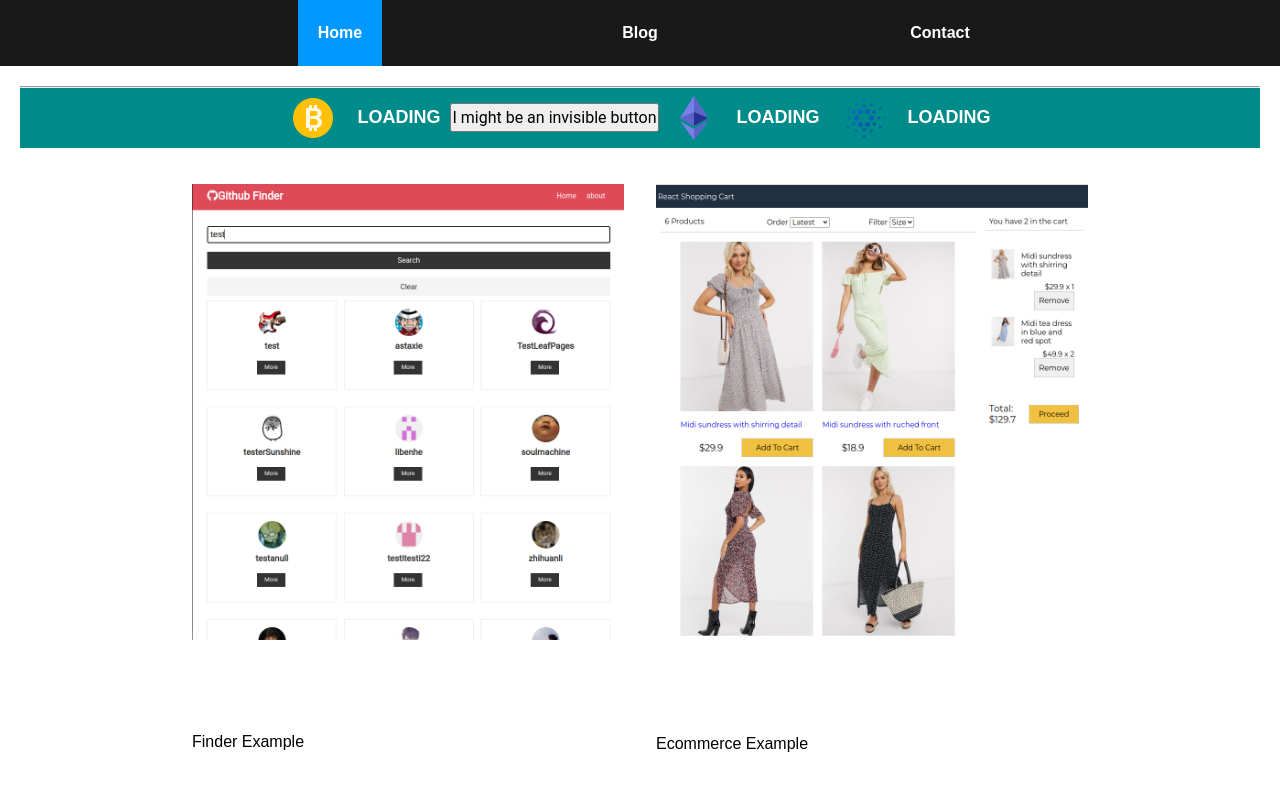
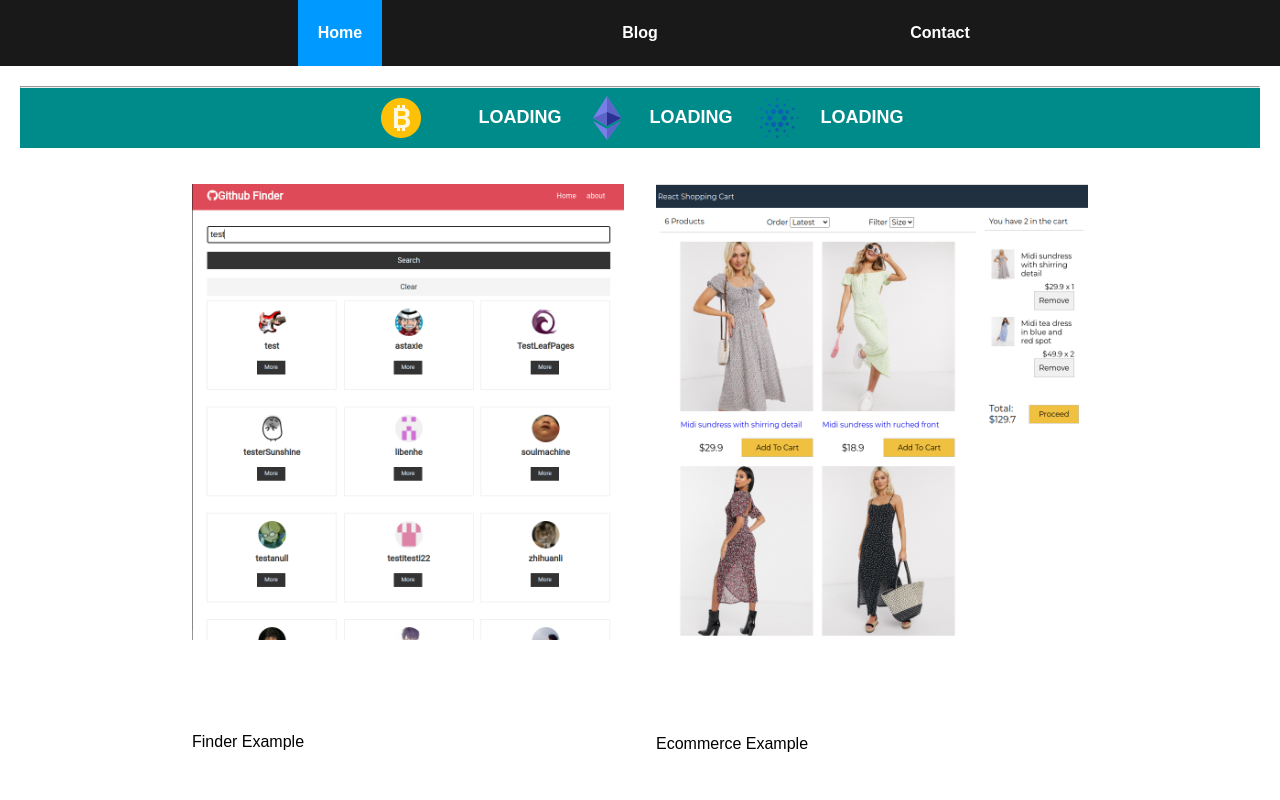
Before and after one commit to DaveBeCoding/old-portfolio, a React (Create React App) app: page /blog in a window 1280 px wide. Shown: the top 800 px of the page. Built offline with nearby package versions, Linux system fonts and the light colour scheme; no server answers.

Commit message:
layout for hover alert is sketched out, crypto

```diff
--- a/src/components/Crypto/CryptoPrice.css
+++ b/src/components/Crypto/CryptoPrice.css
@@ -20,3 +20,125 @@
   font-family: sans-serif;
   padding: 10px;
 }
+
+/* BUTTON */
+
+.App {
+  font-family: sans-serif;
+  text-align: center;
+}
+
+.productbox {
+  display: flex;
+  margin: auto;
+  height: 240px;
+  width: 240px;
+  background-color: grey;
+}
+
+.notdisplayed {
+  display: none;
+}
+
+.displayed {
+  display: flex;
+  height: 20px;
+  margin: auto;
+}
+
+
+
+/* HOVER DIALOG BOX */
+
+
+$pink: #ff3466;
+@import url('https://fonts.googleapis.com/css?family=Source+Sans+Pro:200,300,400');
+body {
+  background: #424B54;
+  font-family: 'Source Sans Pro', sans-serif;
+  overflow: hidden;
+}
+
+form {
+  display: flex;
+  justify-content: center;
+  align-items: center;
+  position: relative;
+  width: 100%;
+  height: 100vh;
+}
+
+input {
+  border: none;
+  width: 170px;
+  height: 25px;
+  outline: none;
+  padding-left: 10px;
+}
+
+.tooltip {
+  position: relative;
+  background: $pink;
+  padding: 5px 12px;
+  margin: 5px;
+  font-size: 15px;
+  border-radius: 100%;
+  color: #FFF;
+}
+
+.tooltip:before,
+.tooltip:after {
+  position: absolute;
+  content: '';
+  opacity: 0;
+  transition: all 0.4s ease;
+}
+
+.tooltip:before {
+  border-width: 10px 8px 0 8px;
+  border-style: solid;
+  border-color: $pink transparent transparent transparent;
+  top: -15px;
+   transform: translateY(20px);
+}
+
+.tooltip:after {
+  content: attr(data-tooltip);
+  background: $pink;
+  width: 160px;
+  height: 40px;
+  font-size: 13px;
+  font-weight: 300;
+  top: -75px;
+  left: -10px;
+  padding: 10px;
+  border-radius: 5px;
+  letter-spacing: 1px;
+  transform: translateY(20px);
+}
+
+.tooltip:hover::before,
+.tooltip:hover::after {
+  opacity: 1;
+  transform: translateY(-2px);
+}
+
+@keyframes shake {
+  0% {
+    transform: rotate(2deg);
+  }
+  50% {
+   transform: rotate(-3deg);
+  }
+  70% {
+    transform: rotate(3deg);
+  }
+
+  100% {
+    transform: rotate(0deg);
+  }
+}
+
+#anim:hover {
+  animation: shake 500ms ease-in-out forwards;
+}
--- a/src/components/Crypto/CryptoPrice.js
+++ b/src/components/Crypto/CryptoPrice.js
@@ -37,32 +37,31 @@ const CryptoPrice = () => {
         }, []))
     clearInterval(intervalid);
 
-    const changeBackground = (e) => {
+    // const changeBackground = (e) => {
 
-    }
+    // }
 
 
     const showButton = e => {
         e.preventDefault();
         setDisplay("displayed");
-    };
+    }
 
     const hideButton = e => {
         e.preventDefault();
         setDisplay("notdisplayed");
-    };
+    }
 
     return (
         <div className="btc">
             <img className="btc-logo" src={logo} alt="Bitcoin" />
+            <span class="tooltip" data-tooltip={"24hr change" + btc24H}></span>
             {/* <span className="btc-price" onMouseOver={changeBackground}/> */}
-            <span className="btc-price" onMouseEnter={e => showButton(e)}
-                onMouseLeave={e => hideButton(e)}>
-
+            <span className="btc-price">
+                {/* <button className={display}>I might be an invisible button</button> */}
                 {loading ? "LOADING" : btcName + " $" + btc.toLocaleString()}
                 {/* <div className={style}>"24hr change "{btc24H}</div> */}
             </span>
-            <button className={display}>I might be an invisible button</button>
             <img className="btc-logo" src={ethereum} alt="Bitcoin" />
             <span className="btc-price">
                 {loading ? "LOADING" : EthName + " $" + eth.toLocaleString()}
@@ -86,6 +85,25 @@ export default CryptoPrice;
 
 
 
+
+
+
+
+// <span className="btc-price" onMouseEnter={e => showButton(e)}
+//                 onMouseLeave={e => hideButton(e)}>
+
+//                 <button className={display}>I might be an invisible button</button>
+//                 {loading ? "LOADING" : btcName + " $" + btc.toLocaleString()}
+//                 {/* <div className={style}>"24hr change "{btc24H}</div> */}
+//             </span>
+
+
+
+
+
+
+
+
 // <div className="App">
 //             <h2>Hidden Button in the box. Move mouse in the box</h2>
 //             <div style={{border: '1px solid gray', width: 300, height: 300, padding: 10, margin: 100}}
```
